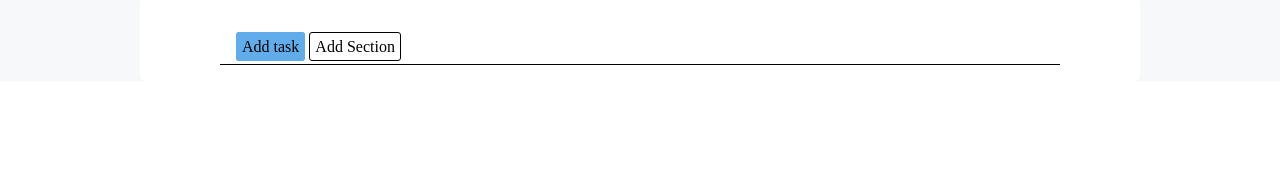
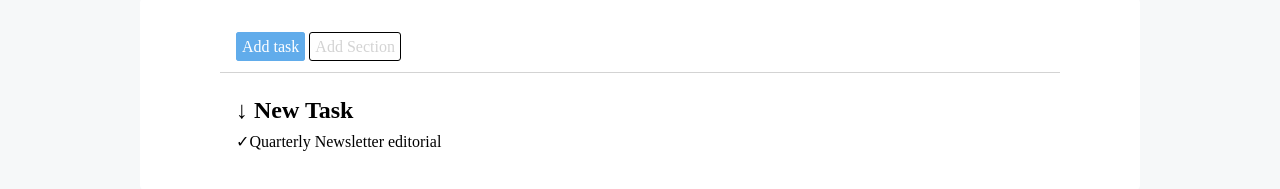
Before and after one commit to luciobo/html-css-toboolist, a plain HTML site: page index.html in a window 1280 px wide. Shown: the part 53-242 px from the top of the page. Drawn offline with Linux system fonts and the light colour scheme.

Commit message:
prima sezione

```diff
--- a/css/style.css
+++ b/css/style.css
@@ -18,21 +18,35 @@ main {
     padding: 2rem 5rem 1rem;
     border-radius: 6px;
 }
-
+/* allinemaneto punlsanti superiori */
 .sect-align {
-    padding: 0.5rem 1rem 0.5rem;
-    border-bottom: 1px solid black;
+    padding: 0.5rem 1rem 1rem;
+    border-bottom: 1px solid lightgray;
 }
 
+.section-align {
+    padding: 1.5rem 1rem 1rem;
+}
+
+.row-align {
+    padding-top: 0.5rem;
+    padding-bottom: 0.5rem;
+    display: inline-block;
+}
+
+/* badge superiori */
 #badg-head {
+    color: white;
     background-color: rgb(97, 172, 235);
     border-radius: 3px ;
     padding: 5px;
     border: 1px solid rgb(97, 172, 235);
     border-radius: 3px;
+
 }
 
 #badg-head2 {
+    color: lightgray;
     padding: 5px;
     border: 1px solid black ;
     border-radius: 3px;
--- a/index.html
+++ b/index.html
@@ -8,7 +8,7 @@
     <link rel="stylesheet" href="css/style.css">
 </head>
 <body>
-
+    <!-- pulsanti superiori -->
     <header>
         <img src="imgs/Logo.png" alt="">
         <span>Toboolist</span>
@@ -20,7 +20,16 @@
             <section class="sect-align">
                 <span id="badg-head">Add task</span>
                 <span id="badg-head2">Add Section</span>
+            </section>
 
+            <section class="section-align">
+                <div>
+                    <h2>&#8595; New Task</h1>
+                </div>
+                <div>
+                    <span class="row-align">&#10003;Quarterly Newsletter</span>
+                    <span class >editorial</span>
+                </div>
             </section>
 
         </div>
```
